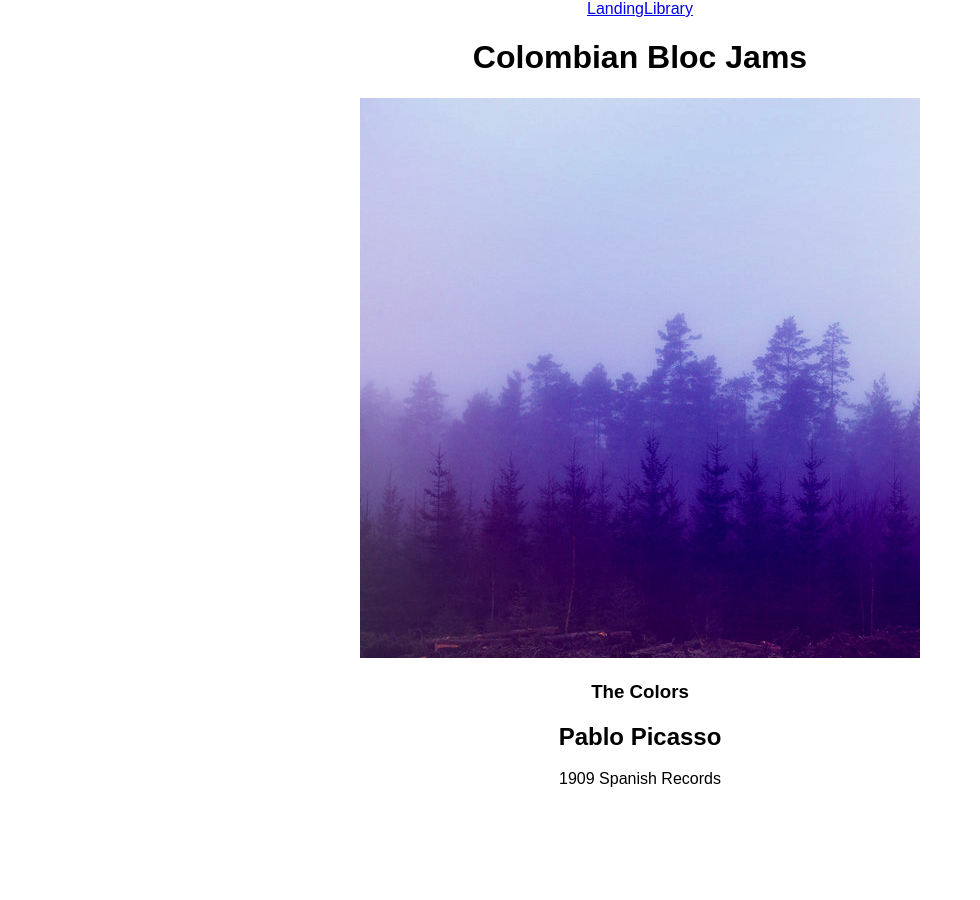
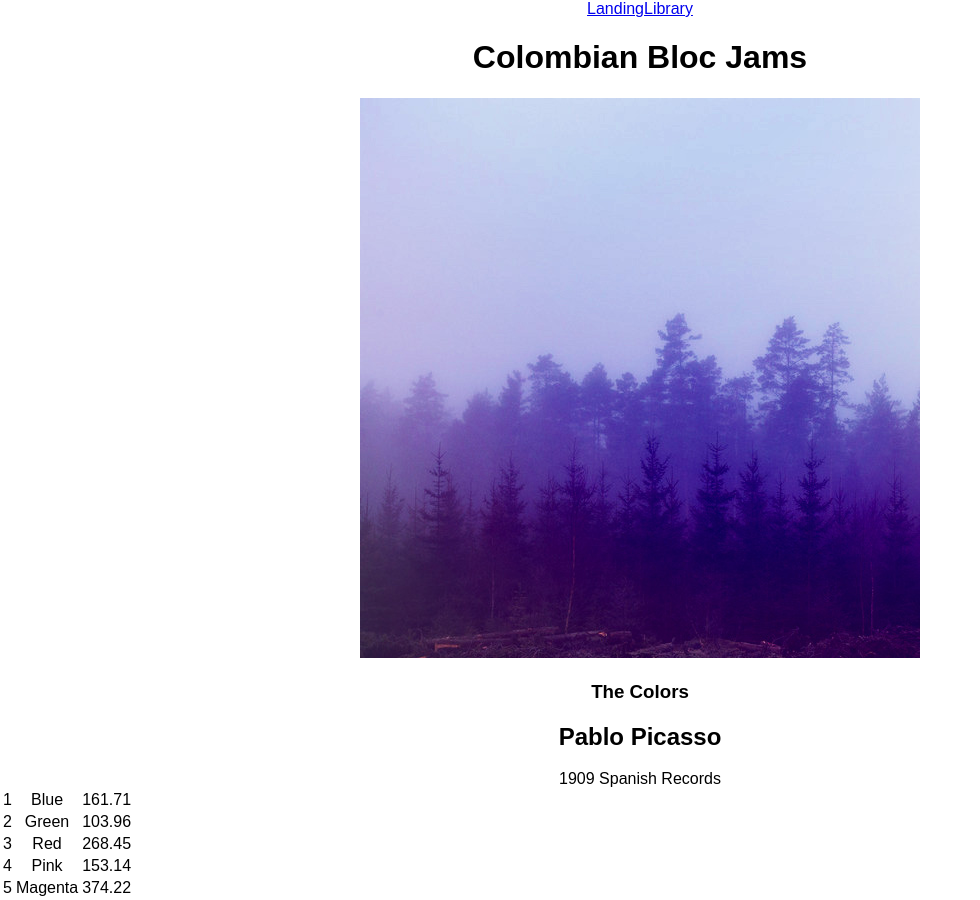
Before and after one commit to Yosolita1978/bloc-jams-react, a React (Create React App) app: page /album/the-colors in a window 1280 px wide. Shown: the whole page, without its empty margins (0-980 px from the left). Before the commit the page ends 800 px from the top, so only its background shows below. Built offline with nearby package versions, Linux system fonts and the light colour scheme.

Commit message:
Assigment finished

```diff
--- a/src/components/Album.js
+++ b/src/components/Album.js
@@ -31,7 +31,17 @@ class Album extends Component {
              <col id="song-duration-column" />
            </colgroup>
            <tbody>
-           </tbody>
+
+             {this.state.album.songs.map((val,index)=>{
+               return(
+                 <tr key={index}>
+                   <td>{index+1}</td><td>{val.title}</td>
+                 <td>{val.duration}</td>
+               </tr>
+             )
+             })}
+
+             </tbody>
          </table>
        </section>
      );
```
